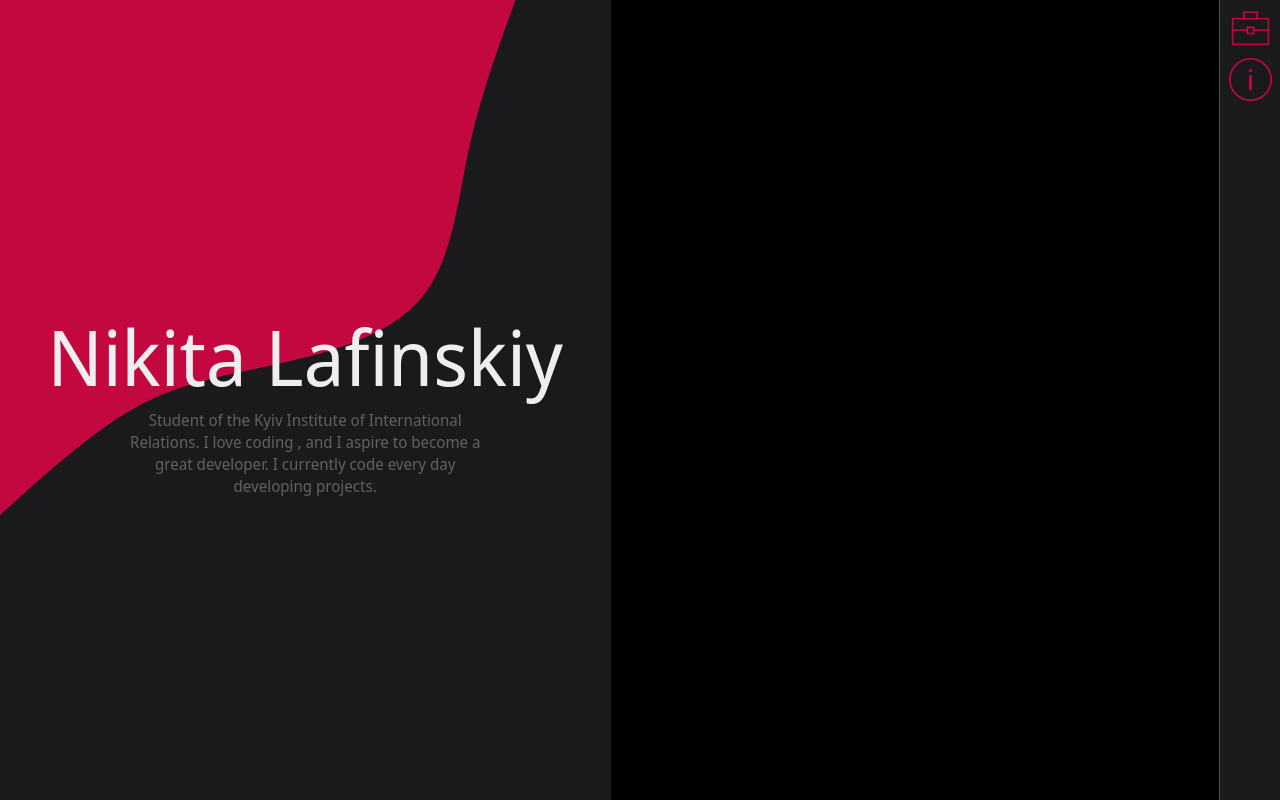
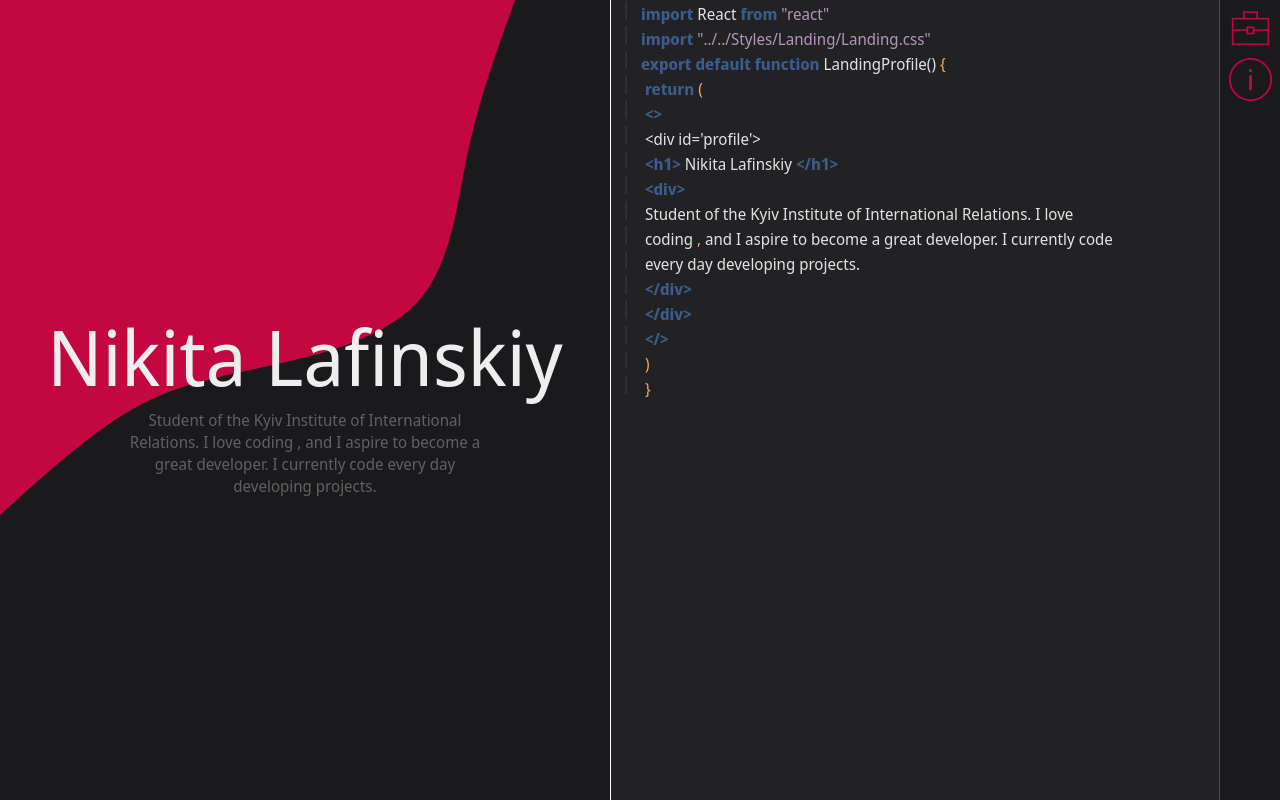
Before and after one commit to NikitaLafinskiy/portfolio, a React (Create React App) app in the folder client/: page / in a window 1280 px wide. Built offline with nearby package versions, Linux system fonts and the light colour scheme.

Commit message:
modifying and adding the code section on the right of the landing page

```diff
--- a/client/src/Pages/Landing/Landing.js
+++ b/client/src/Pages/Landing/Landing.js
@@ -5,6 +5,7 @@ import Sidebar from "../../Components/Sidebar";
 import LandingProfile from "./LandingProfile";
 import "../../Styles/Landing/Landing.css";
 import Main from "../../Components/Main";
+import LandingCode from "./LandingCode";
 
 const Landing = () => {
   return (
@@ -12,7 +13,9 @@ const Landing = () => {
       <Left>
         <LandingProfile />
       </Left>
-      <Right>ass</Right>
+      <Right>
+        <LandingCode />
+      </Right>
     </Main>
   );
 };
--- a/client/src/Pages/Landing/LandingCode.js
+++ b/client/src/Pages/Landing/LandingCode.js
@@ -1,10 +1,98 @@
 import React from "react";
-import "../../Styles/Landing/Landing.css";
+import "../../Styles/Landing/Code.css";
 
 export default function LandingProfile() {
-  return (
-    <div style={{ color: "white" }} id='profile'>
-      gay
-    </div>
-  );
+  const keyWordsArr = [
+    "import",
+    "export",
+    "const",
+    "return",
+    "var",
+    "let",
+    "style=",
+    "from",
+    "function",
+    "if",
+    "else",
+    "else if",
+    "default",
+    "id=",
+    "className=",
+    "</div>",
+    "<div>",
+    "<>",
+    "</>",
+    "</h1>",
+    "<h1>",
+    "",
+  ];
+  const punctuationMarksArr = ["(", ")", ";", ".", ",", "{", "}", "[", "]"];
+  const numbersArr = ["1", "2", "3", "4", "5", "6", "7", "8", "9"];
+
+  const codeText = `import React from "react";import "../../Styles/Landing/Landing.css";export default function LandingProfile() {;
+    return (;
+      <>;
+        <div id='profile'>;
+          <h1> Nikita Lafinskiy </h1>;
+          <div>;
+            Student of the Kyiv Institute of International Relations. I love;
+            coding , and I aspire to become a great developer. I currently code;
+            every day developing projects.;
+          </div>;
+        </div>;
+      </>;
+    );
+  };`;
+  const codeTextArr = codeText.split(";");
+  codeTextArr.pop();
+  // console.log(codeTextArr);
+  const res = codeTextArr.map((obj) => {
+    const splitLine = obj.split(" ");
+    //assigning the colors to each element of the array
+    const coloredCode = splitLine.map((obj) => {
+      if (keyWordsArr.includes(obj)) {
+        return {
+          val: obj,
+          color: "keyword",
+        };
+      } else if (punctuationMarksArr.includes(obj)) {
+        return {
+          val: obj,
+          color: "punctuation",
+        };
+      } else if (numbersArr.includes(obj)) {
+        return { val: obj, color: "number" };
+      } else if (obj.includes(`"`)) {
+        return {
+          val: obj,
+          color: "string",
+        };
+      } else {
+        return {
+          val: obj,
+          color: "variable",
+        };
+      }
+    });
+
+    const jsxConverted = coloredCode.map((obj) => {
+      // console.log(obj);
+      return <span className={obj.color}>{obj.val + " "}</span>;
+    });
+    return [
+      <img
+        style={{
+          height: "20px",
+          margin: "0px 5px 0px 5px",
+          transform: "rotate(90deg)",
+        }}
+        src='/images/line.png'
+        alt=''
+      />,
+      ...jsxConverted,
+      <br />,
+    ];
+  });
+  console.log(res);
+  return <div style={{ color: "white" }}>{res}</div>;
 }
--- /dev/null
+++ b/client/src/Styles/Landing/Code.css
@@ -0,0 +1,3 @@
+.blue-text {
+  color: blue;
+}
--- a/client/src/Styles/Landing/Landing.css
+++ b/client/src/Styles/Landing/Landing.css
@@ -41,3 +41,19 @@
   width: 100%;
   height: 100%;
 }
+.punctuation {
+  color: rgb(243, 168, 93);
+}
+.keyword {
+  color: rgb(60, 93, 140);
+  font-weight: bold;
+}
+.string {
+  color: rgb(177, 148, 184);
+}
+.variable {
+  color: rgb(224, 224, 224);
+}
+.number {
+  color: chartreuse;
+}
--- a/client/src/Styles/Sides.css
+++ b/client/src/Styles/Sides.css
@@ -3,9 +3,11 @@
   width: 48.5vw;
   height: 100vh;
   background-color: rgb(29, 29, 29);
+  border-right: 1px solid white;
 }
 #right-side-bar {
   width: 48.5vw;
   height: 100vh;
-  background-color: rgb(0, 0, 0);
+  background-color: #222225;
+  /* border-left: 1px solid white; */
 }
```
Also changed, not shown: client/public/images/circle.png (added), client/public/images/line.png (added), client/src/Styles/color.txt.
